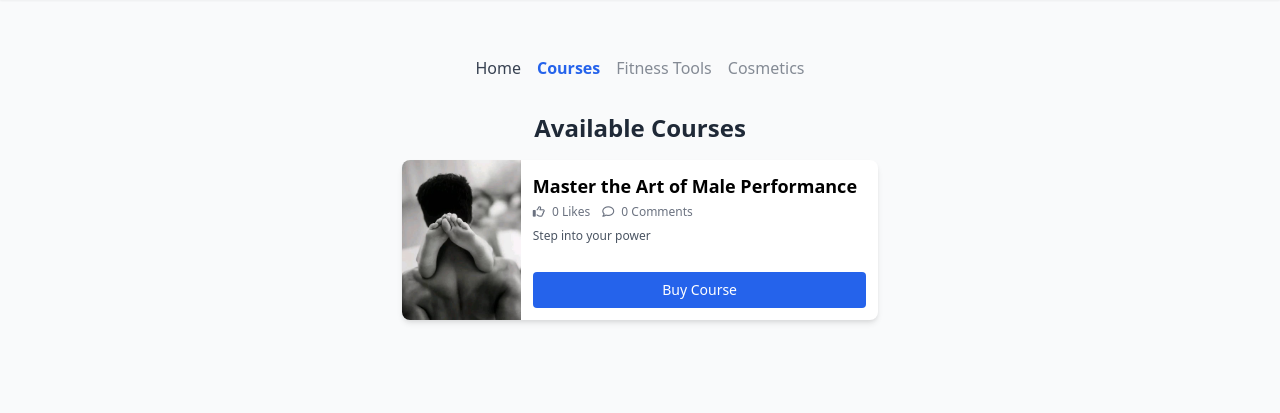
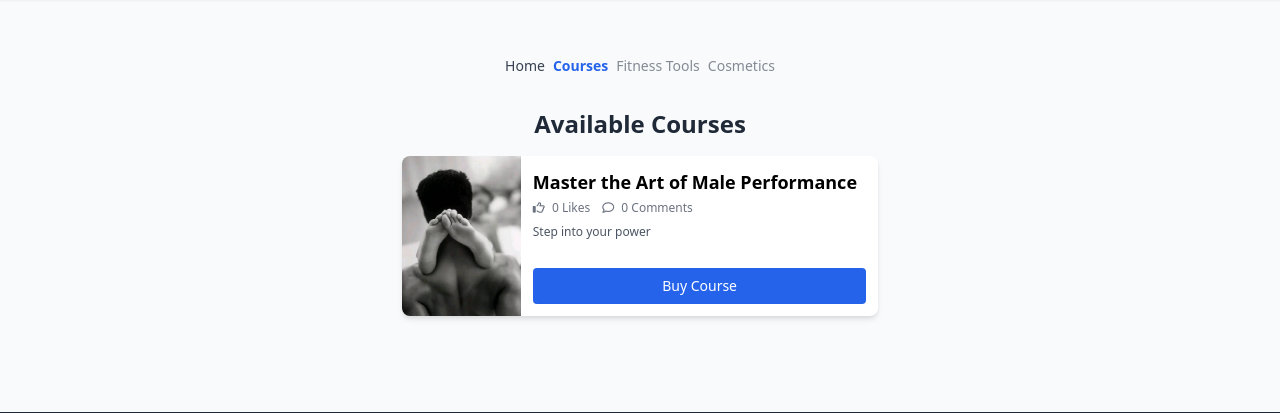
Before and after one commit to Raxan7/course_ecommerce, a Django app: page /courses/ in a window 1280 px wide. Shown: the part 64-477 px from the top of the page. Run offline with Django 5.2, Linux system fonts and the light colour scheme; a user stored in the database is signed in; data comes from the database, SQL or seed files in the repository; some libraries are stand-ins or nearby versions.

Commit message:
Updated course list

```diff
--- a/core/templates/core/course_list.html
+++ b/core/templates/core/course_list.html
@@ -5,7 +5,7 @@
 <div class="container mx-auto px-4 py-6 text-center">
     <!-- Centered Header -->
     <div class="flex flex-col items-center mb-8">
-        <nav class="flex flex-wrap justify-center gap-4">
+        <nav class="flex flex-wrap justify-center gap-2 text-sm">
             <a href="/" class="text-gray-700 hover:text-blue-600">Home</a>
             <a href="#" class="text-blue-600 font-semibold">Courses</a>
             <a href="#" class="text-gray-700 hover:text-blue-600 disabled-link">Fitness Tools</a>
```
